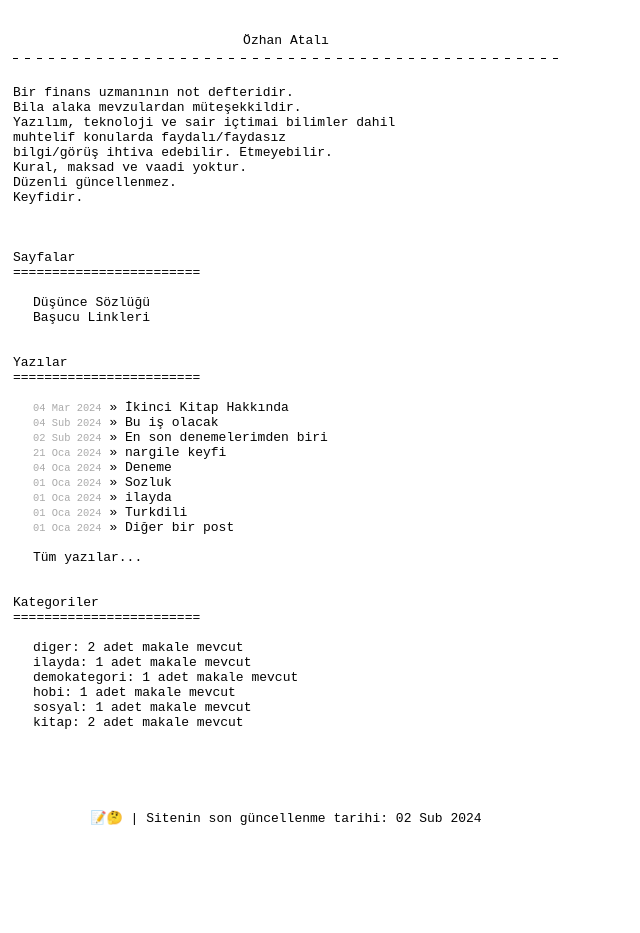
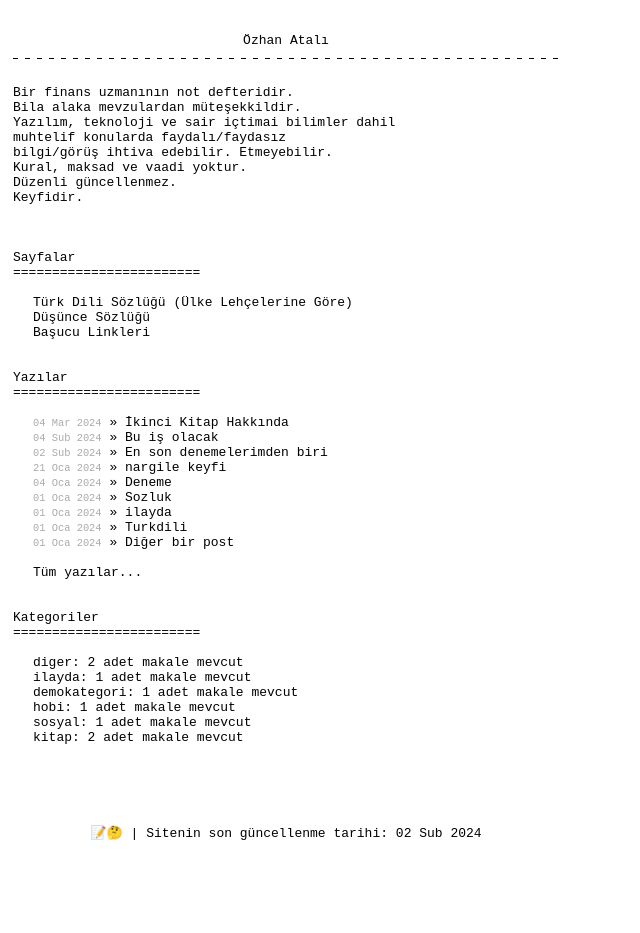
Before and after one commit to ozhanatali/ozhanatali.github.io, a Jekyll site: the page built from index.html, in a window 1280 px wide. Shown: the whole page, without its empty margins (0-640 px from the left). Built offline with Jekyll 4.4.1, drawn with Linux system fonts in a browser that asks for light colours.

Commit message:
Update index.html

```diff
--- a/index.html
+++ b/index.html
@@ -28,6 +28,7 @@ Keyfidir.
 Sayfalar<br>
 ========================<br><br>
 <ul class="posts">
+   <li><a href="/TurkDili">Türk Dili Sözlüğü (Ülke Lehçelerine Göre) </a></li>
    <li><a href="/sozluk">Düşünce Sözlüğü</a></li>
    <li><a href="/sozluk">Başucu Linkleri</a></li>
 </ul>
```
